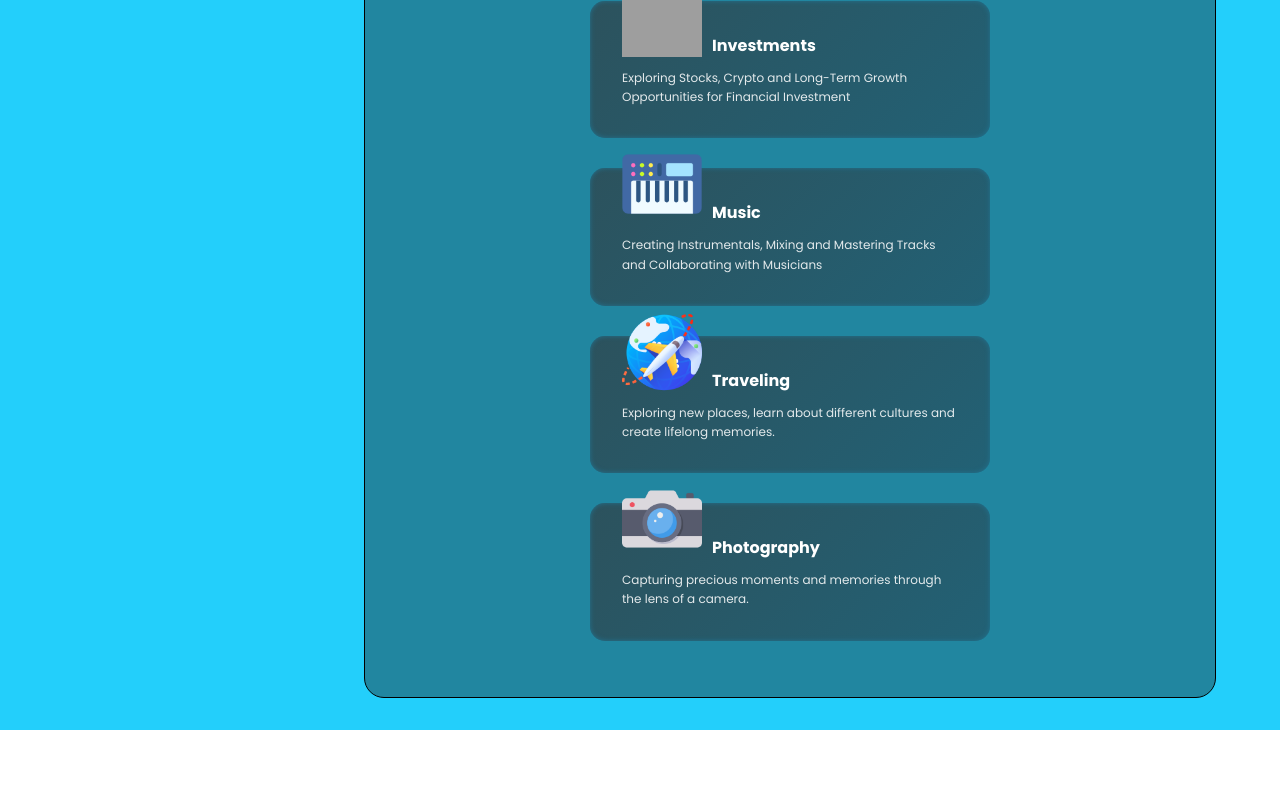
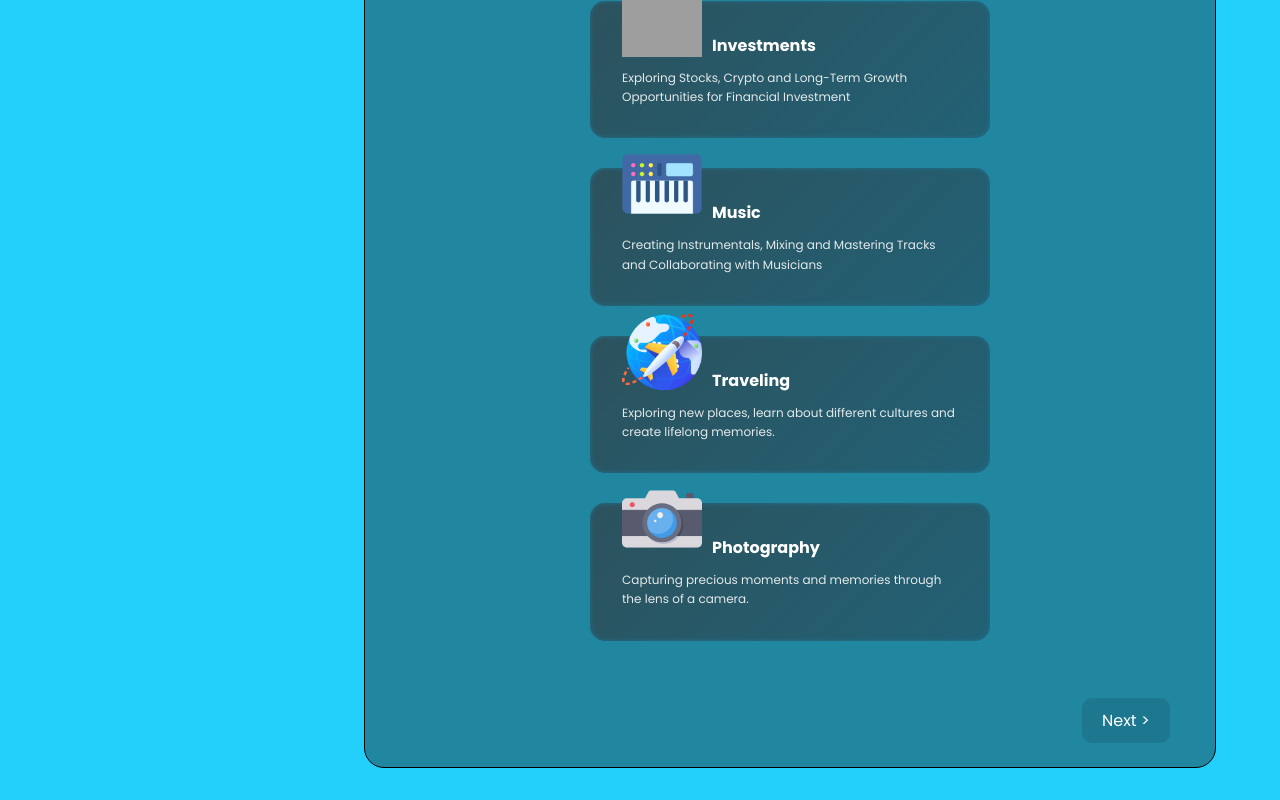
Before and after one commit to trishaDas13/portfolioPrac-react, a React (Create React App) app: page / in a window 1280 px wide. Shown: the part 2069-2869 px from the top of the page. Before the commit the page ends 2799 px from the top, so only its background shows below. Built offline with nearby package versions, Linux system fonts and the light colour scheme; grey boxes are pictures that could not be loaded.

Commit message:
pagination added

```diff
--- a/src/comps/main/Header.js
+++ b/src/comps/main/Header.js
@@ -2,25 +2,7 @@ import React from "react";
 import "./Haeder.css";
 import { nanoid } from "nanoid";
 
-const Header = ({ setMenu, currentMenu }) => {
-  //TODO array of objects for nav-Links
-  let navLinks = [
-    {
-      menu: "About",
-    },
-    {
-      menu: "Certificates",
-    },
-    {
-      menu: "Projects",
-    },
-    {
-      menu: "More",
-    },
-    {
-      menu: "Contact",
-    },
-  ];
+const Header = ({ setMenu, currentMenu, navLinks }) => {
 
   //TODO render Header Data
   return (
@@ -31,13 +13,13 @@ const Header = ({ setMenu, currentMenu }) => {
             <li key={nanoid()}>
               <button
                 className={
-                  item.menu === currentMenu
+                  item === currentMenu
                     ? "nav-link-btn active"
                     : "nav-link-btn"
                 }
-                onClick={() => setMenu(item.menu)}
+                onClick={() => setMenu(item)}
               >
-                {item.menu}
+                {item}
               </button>
             </li>
           );
--- a/src/comps/main/Main.js
+++ b/src/comps/main/Main.js
@@ -10,11 +10,29 @@ import Header from "./Header";
 const Main = () => {
   const [menu, setMenu] = useState("About");
   const [currentMenu, setCurrentMenu] = useState("About");
+  const [currentpageIdx, setCurrentIdx] = useState(0);
+  const [paginationStyle, setPaginationStyle] = useState({
+    display: "flex",
+  });
+
+  //TODO array of objects for nav-Links
+  let navLinks = ["About", "Certificates", "Projects", "More", "Contact"];
 
   //TODO useEffect wwhen component updated with menu dependency
   useEffect(() => {
     setCurrentMenu(menu);
+    let currIdx = navLinks.findIndex((m) => m === menu);
+    setCurrentIdx(currIdx);
   }, [menu]);
+
+  //TODO handle pagination button style according to current menu
+  useEffect(() => {
+    if (currentMenu === "Contact") {
+      setPaginationStyle({ display: "none" });
+    } else {
+      setPaginationStyle({ display: "flex" });
+    }
+  }, [currentMenu]);
 
   //TODO function for rendering components according to navbar
   function renderPage() {
@@ -36,10 +54,29 @@ const Main = () => {
     }
   }
 
+  //TODO Handle pagination Function
+  const handlePagination = (e) => {
+    let newIdx = currentpageIdx + 1;
+    setCurrentIdx(newIdx);
+    setMenu(navLinks[newIdx]);
+    setCurrentMenu(navLinks[newIdx]);
+    window.scrollTo({ top: 0, behavior: "smooth" });
+  };
+
   return (
     <main>
-      <Header setMenu={setMenu} currentMenu={currentMenu} />
+      <Header setMenu={setMenu} currentMenu={currentMenu} navLinks={navLinks} />
       {renderPage()}
+      <br />
+      <div className="pagination">
+        <button
+          className="next-btn"
+          style={paginationStyle}
+          onClick={(e) => handlePagination(e)}
+        >
+          {"Next >"}
+        </button>
+      </div>
     </main>
   );
 };
--- a/src/index.css
+++ b/src/index.css
@@ -1,12 +1,30 @@
-@import url('https://fonts.googleapis.com/css2?family=Poppins:wght@300;400;500;600;700;800&display=swap');
+@import url("https://fonts.googleapis.com/css2?family=Poppins:wght@300;400;500;600;700;800&display=swap");
 * {
   margin: 0;
   padding: 0;
   box-sizing: border-box;
-  font-family: 'Poppins', sans-serif;
+  font-family: "Poppins", sans-serif;
 }
-#root{
-  background-color: rgb(35,207,251);
+#root {
+  background-color: rgb(35, 207, 251);
   padding: 2rem;
+}
 
+.pagination {
+  display: flex;
+  justify-content: flex-end;
+  padding-right: 21px;
 }
+
+.next-btn {
+  font: inherit;
+  background: none;
+  border: none;
+  text-align: left;
+  padding: 10px 20px;
+  background-color: rgba(0, 0, 0, 0.1);
+  color: var(--white-1);
+  cursor: pointer;
+  border-radius: 10px;
+  box-shadow: var(--shadow-2);
+}
```
